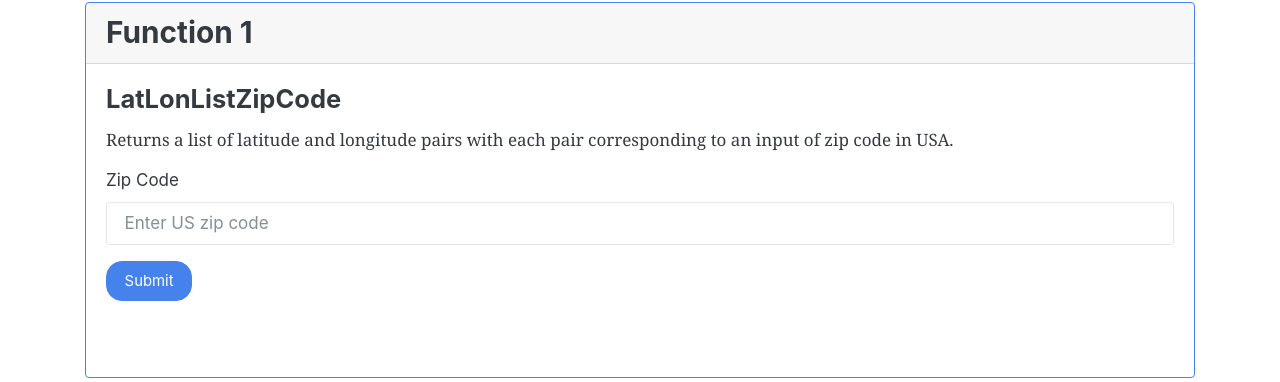
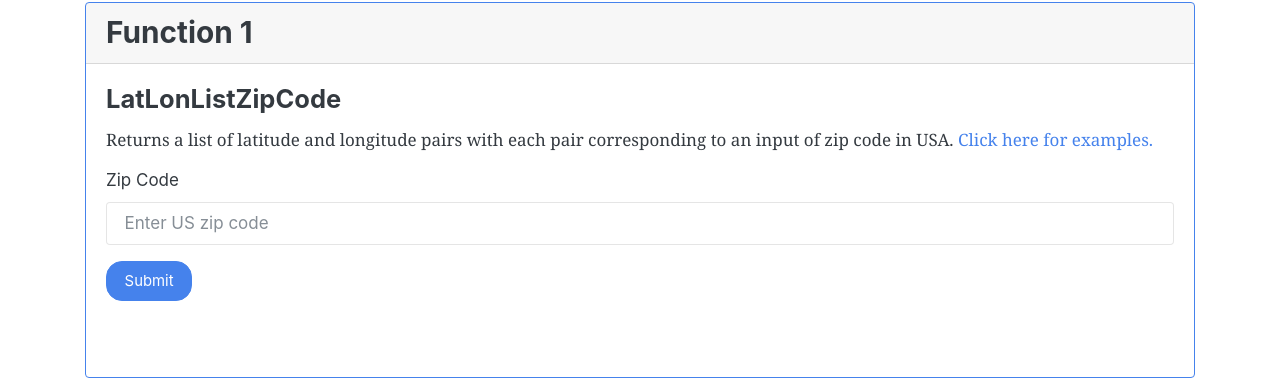
Before and after one commit to ibaadee/eai-tugas3, a PHP site: page /webservice/ in a window 1280 px wide. Shown: the part 549-931 px from the top of the page. Run offline with PHP 8.4, Linux system fonts and the light colour scheme.

Commit message:
add link to list of US postal zip codes

```diff
--- a/index.php
+++ b/index.php
@@ -81,7 +81,7 @@
 					<h3 class="card-header">Function 1</h3>
 					<div class="card-body">
 						<h4 class="card-title">LatLonListZipCode</h4>
-						<p class="card-text">Returns a list of latitude and longitude pairs with each pair corresponding to an input of zip code in USA.</p>
+						<p class="card-text">Returns a list of latitude and longitude pairs with each pair corresponding to an input of zip code in USA. <a href="https://usa.youbianku.com/">Click here for examples.</a></p>
 						<div class="form-group">
 
 							<!-- Input field untuk memasukkan zip code yang terdapat di USA -->
```
